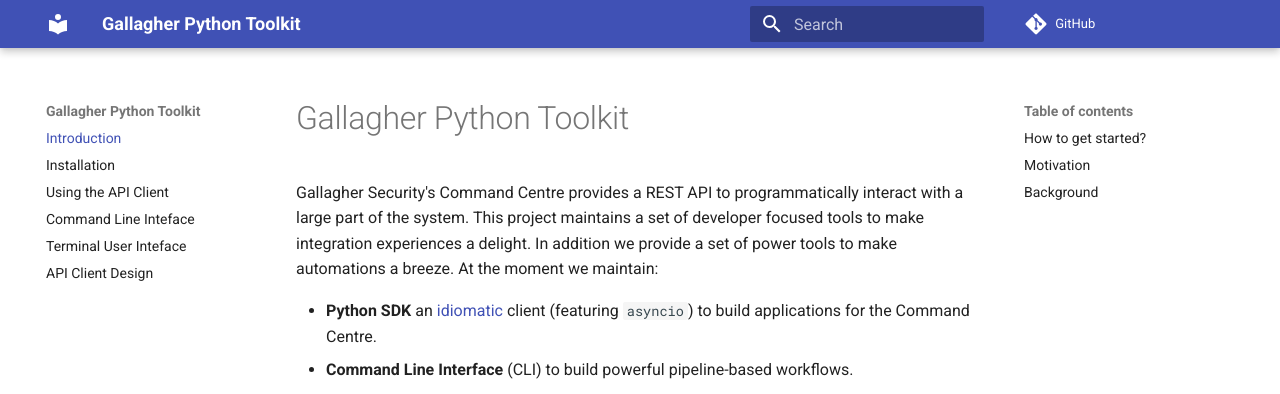
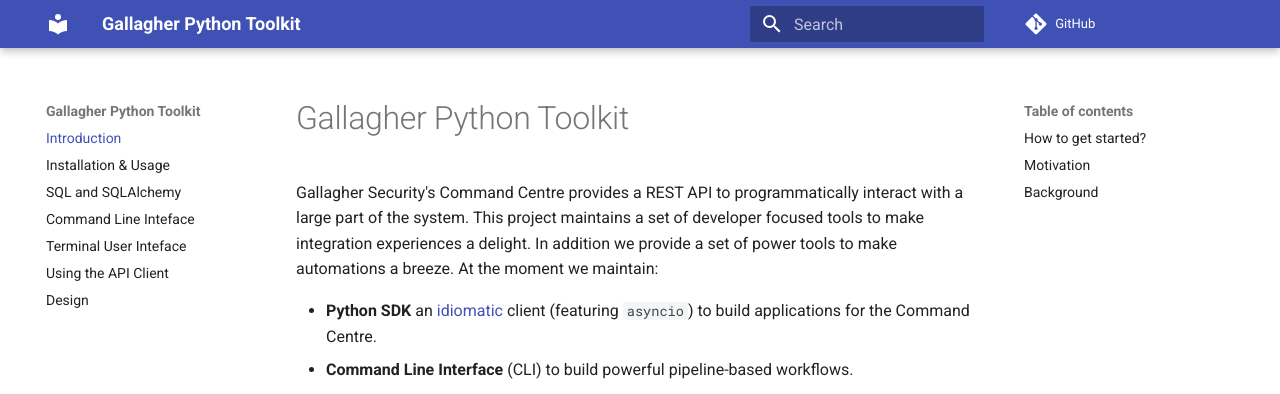
Before and after one commit to anomaly/gallagher, an MkDocs documentation site: the page built from docs/docs/index.md, in a window 1280 px wide. Shown: the top 394 px of the page. Built offline with MkDocs 1.6.1 and Material for MkDocs 9.7.7, drawn with Linux system fonts in a browser that asks for light colours; comment, search, counter and statistics services are not loaded.

Commit message:
fix: inconsistent topic names

```diff
--- a/docs/mkdocs.yml
+++ b/docs/mkdocs.yml
@@ -12,8 +12,9 @@
 
 nav:
   - Introduction: index.md
-  - Installation: installation.md
-  - Using the API Client: howto-api-client.md
+  - Installation & Usage: installation.md
+  - SQL and SQLAlchemy: sql.md
   - Command Line Inteface: cli.md
   - Terminal User Inteface: tui.md
-  - API Client Design: design.md
+  - Using the API Client: howto-api-client.md
+  - Design: design.md
```
